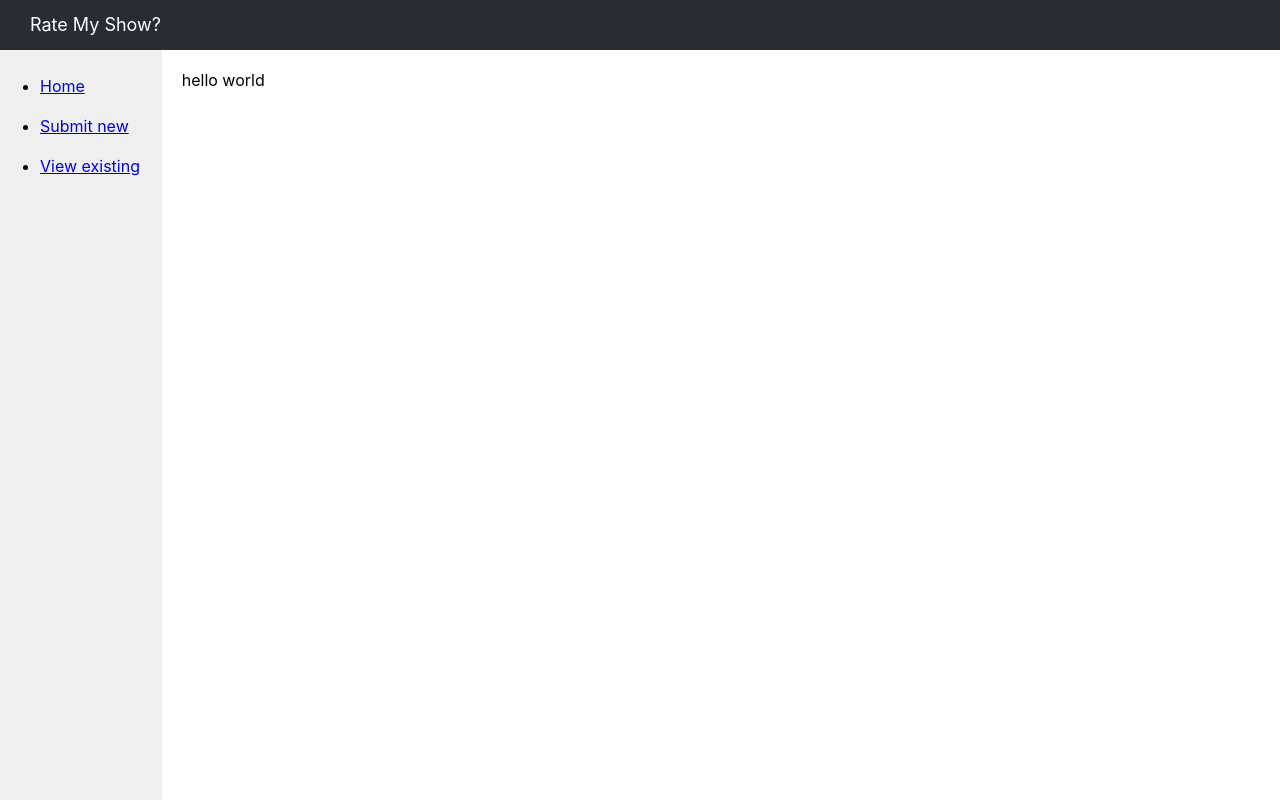
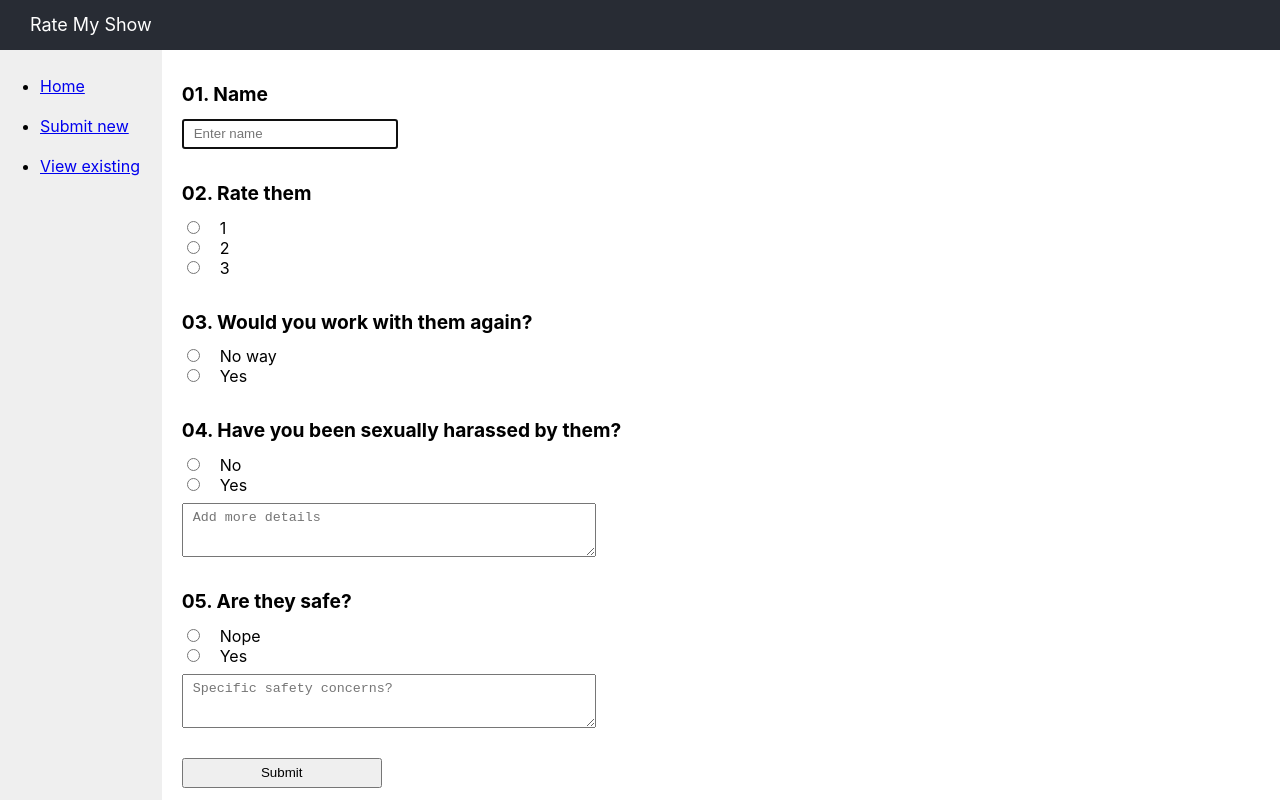
Before and after one commit to master-elodin/rate-my, a React (Create React App) app: page /submit in a window 1280 px wide. Built offline with nearby package versions, Linux system fonts and the light colour scheme.

Commit message:
add basic submit page

```diff
--- a/public/index.html
+++ b/public/index.html
@@ -7,37 +7,12 @@
     <meta name="theme-color" content="#000000" />
     <meta
       name="description"
-      content="Web site created using create-react-app"
+      content="Rate your Show"
     />
-    <link rel="apple-touch-icon" href="%PUBLIC_URL%/logo192.png" />
-    <!--
-      manifest.json provides metadata used when your web app is installed on a
-      user's mobile device or desktop. See https://developers.google.com/web/fundamentals/web-app-manifest/
-    -->
-    <link rel="manifest" href="%PUBLIC_URL%/manifest.json" />
-    <!--
-      Notice the use of %PUBLIC_URL% in the tags above.
-      It will be replaced with the URL of the `public` folder during the build.
-      Only files inside the `public` folder can be referenced from the HTML.
-
-      Unlike "/favicon.ico" or "favicon.ico", "%PUBLIC_URL%/favicon.ico" will
-      work correctly both with client-side routing and a non-root public URL.
-      Learn how to configure a non-root public URL by running `npm run build`.
-    -->
-    <title>React App</title>
+    <title>Rate My Show</title>
   </head>
   <body>
     <noscript>You need to enable JavaScript to run this app.</noscript>
     <div id="root"></div>
-    <!--
-      This HTML file is a template.
-      If you open it directly in the browser, you will see an empty page.
-
-      You can add webfonts, meta tags, or analytics to this file.
-      The build step will place the bundled scripts into the <body> tag.
-
-      To begin the development, run `npm start` or `yarn start`.
-      To create a production bundle, use `npm run build` or `yarn build`.
-    -->
   </body>
 </html>
--- a/src/App.css
+++ b/src/App.css
@@ -17,7 +17,8 @@
 }
 
 .app__sidebar {
-  background-color: #efefef;;
+  background-color: #efefef;
+  height: 100%;
   width: 180px;
 }
 
@@ -26,6 +27,8 @@
 }
 
 .app__body {
+  height: calc(100% - 50px);
+  overflow: auto;
   padding: 20px;
   width: calc(100% - 80px);
 }
--- a/src/App.js
+++ b/src/App.js
@@ -9,7 +9,7 @@ function App() {
     <div className="app">
       <Router>
         <header className="app__header">
-          Rate My Show?
+          Rate My Show
         </header>
         <div className={'app__sidebar'}>
           <ul>
--- /dev/null
+++ b/src/Submit.css
@@ -0,0 +1,45 @@
+.submit {
+}
+
+.submit__form {
+}
+
+.submit__row {
+  display: flex;
+  flex-direction: column;
+  margin-bottom: 20px;
+}
+
+.submit__row h4 {
+  font-size: 1.2em;
+  line-height: 1.5em;
+  margin: 10px 0;
+}
+
+.submit__row input[type=text] {
+  line-height: 24px;
+  padding-left: 10px;
+  width: 200px;
+}
+
+.submit__row textarea {
+  line-height: 24px;
+  margin-top: 8px;
+  padding-left: 10px;
+  width: 400px;
+}
+
+.submit__row input[type=radio] {
+  margin-right: 20px;
+}
+
+.submit__footer {
+  height: 50px;
+  margin-top: 30px;
+}
+
+.submit__footer button {
+  cursor: pointer;
+  height: 30px;
+  width: 200px;
+}
--- a/src/Submit.jsx
+++ b/src/Submit.jsx
@@ -1,7 +1,65 @@
+import * as React from 'react';
+import './Submit.css';
+
 const Submit = () => {
+  const [data, setData] = React.useState({});
+
+  const onSubmit = () => {
+    console.log(data);
+  }
+
+  const updateData = (fieldName, fieldValue) => setData({...data, [fieldName]: fieldValue});
+
   return (
-    <div>
-      hello world
+    <div className={'submit'}>
+      <div className={'submit__form'}>
+        <div className={'submit__row'}>
+          <h4>01. Name</h4>
+          <input type={'text'} placeholder={'Enter name'} autoFocus={true}
+                 onChange={e => updateData('name', e.target.value)}/>
+        </div>
+        <div className={'submit__row'}>
+          <h4>02. Rate them</h4>
+          {[1, 2, 3].map(rating => (
+            <label key={rating}>
+              <input type={'radio'} checked={data.rating === rating} onChange={() => updateData('rating', rating)}/>
+              {rating}
+            </label>
+          ))}
+        </div>
+        <div className={'submit__row'}>
+          <h4>03. Would you work with them again?</h4>
+          {['No way', 'Yes'].map(val => (
+            <label key={val}>
+              <input type={'radio'} checked={data.workWithAgain === val} onChange={() => updateData('workWithAgain', val)}/>
+              {val}
+            </label>
+          ))}
+        </div>
+        <div className={'submit__row'}>
+          <h4>04. Have you been sexually harassed by them?</h4>
+          {['No', 'Yes'].map(val => (
+            <label key={val}>
+              <input type={'radio'} checked={data.harassed === val} onChange={() => updateData('harassed', val)}/>
+              {val}
+            </label>
+          ))}
+          <textarea placeholder={'Add more details'} onChange={e => updateData('harassedDetails', e.currentTarget.value)} />
+        </div>
+        <div className={'submit__row'}>
+          <h4>05. Are they safe?</h4>
+          {['Nope', 'Yes'].map(val => (
+            <label key={val}>
+              <input type={'radio'} checked={data.safe === val} onChange={() => updateData('safe', val)}/>
+              {val}
+            </label>
+          ))}
+          <textarea placeholder={'Specific safety concerns?'} onChange={e => updateData('safeDetails', e.currentTarget.value)} />
+        </div>
+        <div className={'submit__footer'}>
+          <button type={'submit'} onClick={onSubmit}>Submit</button>
+        </div>
+      </div>
     </div>
   );
 }
```
Also changed, not shown: public/logo192.png (deleted), public/logo512.png (deleted), public/manifest.json.
